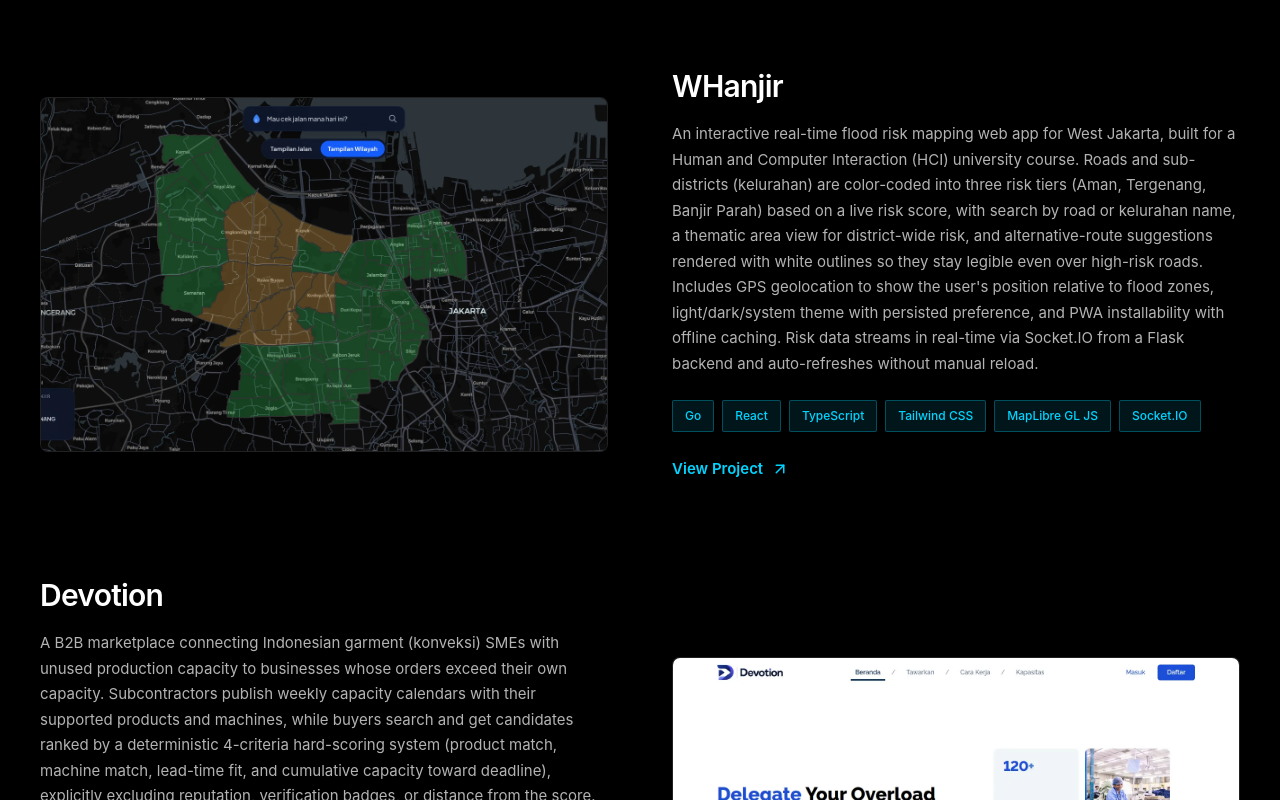
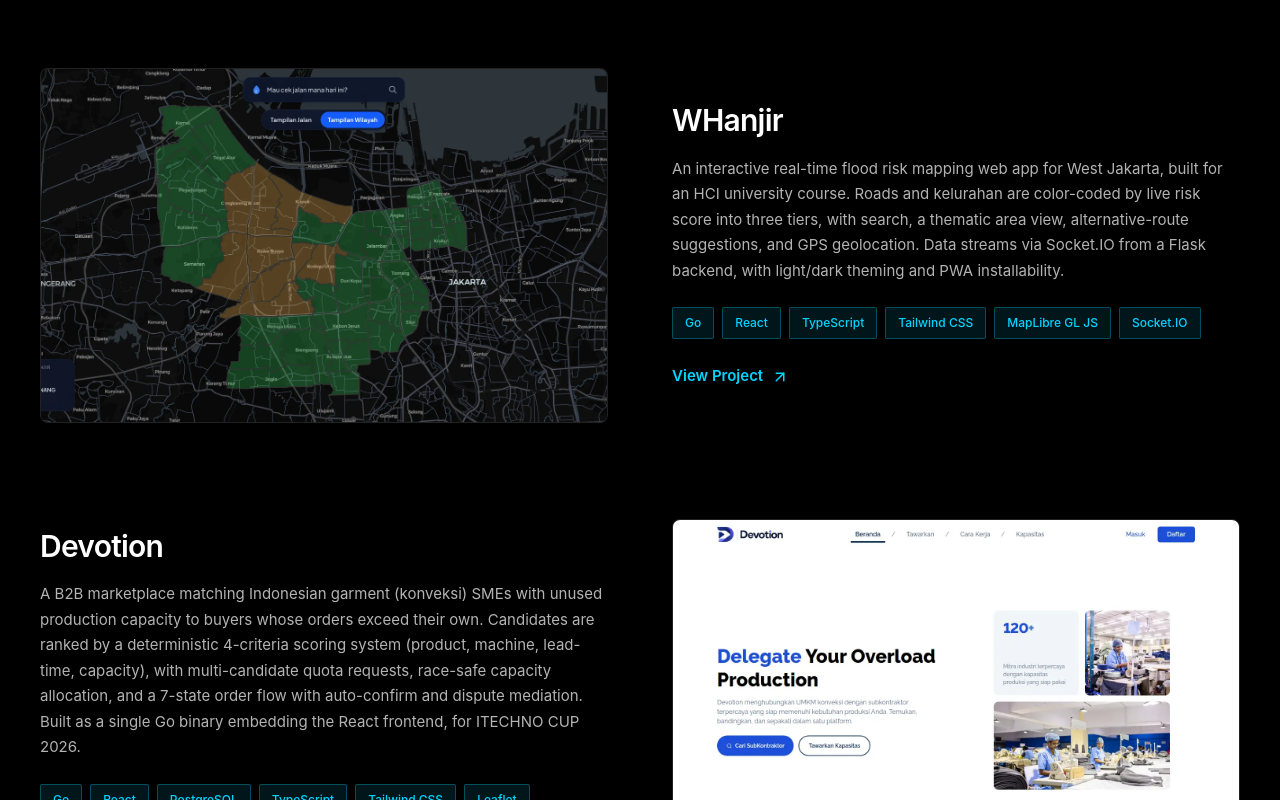
Before and after one commit to fzrilsh/portfolio, a React (Vite) app: page / in a window 1280 px wide. Shown: the part 8620-9420 px from the top of the page. Built offline with nearby package versions, Linux system fonts and the light colour scheme.

Commit message:
feat: update project descriptions for "Devotion" and "WHanjir" in portfolio section

```diff
--- a/src/components/PortfolioSection.jsx
+++ b/src/components/PortfolioSection.jsx
@@ -131,7 +131,7 @@ const PortfolioSection = () => {
       id: 14,
       title: "Devotion",
       description:
-        "A B2B marketplace connecting Indonesian garment (konveksi) SMEs with unused production capacity to businesses whose orders exceed their own capacity. Subcontractors publish weekly capacity calendars with their supported products and machines, while buyers search and get candidates ranked by a deterministic 4-criteria hard-scoring system (product match, machine match, lead-time fit, and cumulative capacity toward deadline), explicitly excluding reputation, verification badges, or distance from the score. Buyers send multi-candidate quota requests that become work orders once an offer is accepted, with capacity allocation written under a single transaction with ordered row locks to prevent double-booking. Orders flow through a 7-state machine with 7-day auto-confirm, dispute handling, and admin mediation. Built as a single Go binary embedding the React frontend, with WhatsApp notifications via whatsmeow and identity verification using magic-byte file validation. Built as backend developer for ITECHNO CUP 2026.",
+        "A B2B marketplace matching Indonesian garment (konveksi) SMEs with unused production capacity to buyers whose orders exceed their own. Candidates are ranked by a deterministic 4-criteria scoring system (product, machine, lead-time, capacity), with multi-candidate quota requests, race-safe capacity allocation, and a 7-state order flow with auto-confirm and dispute mediation. Built as a single Go binary embedding the React frontend, for ITECHNO CUP 2026.",
       tech: [
         "Go",
         "React",
@@ -147,7 +147,7 @@ const PortfolioSection = () => {
       id: 15,
       title: "WHanjir",
       description:
-        "An interactive real-time flood risk mapping web app for West Jakarta, built for a Human and Computer Interaction (HCI) university course. Roads and sub-districts (kelurahan) are color-coded into three risk tiers (Aman, Tergenang, Banjir Parah) based on a live risk score, with search by road or kelurahan name, a thematic area view for district-wide risk, and alternative-route suggestions rendered with white outlines so they stay legible even over high-risk roads. Includes GPS geolocation to show the user's position relative to flood zones, light/dark/system theme with persisted preference, and PWA installability with offline caching. Risk data streams in real-time via Socket.IO from a Flask backend and auto-refreshes without manual reload.",
+        "An interactive real-time flood risk mapping web app for West Jakarta, built for an HCI university course. Roads and kelurahan are color-coded by live risk score into three tiers, with search, a thematic area view, alternative-route suggestions, and GPS geolocation. Data streams via Socket.IO from a Flask backend, with light/dark theming and PWA installability.",
       tech: [
         "Go",
         "React",
```
